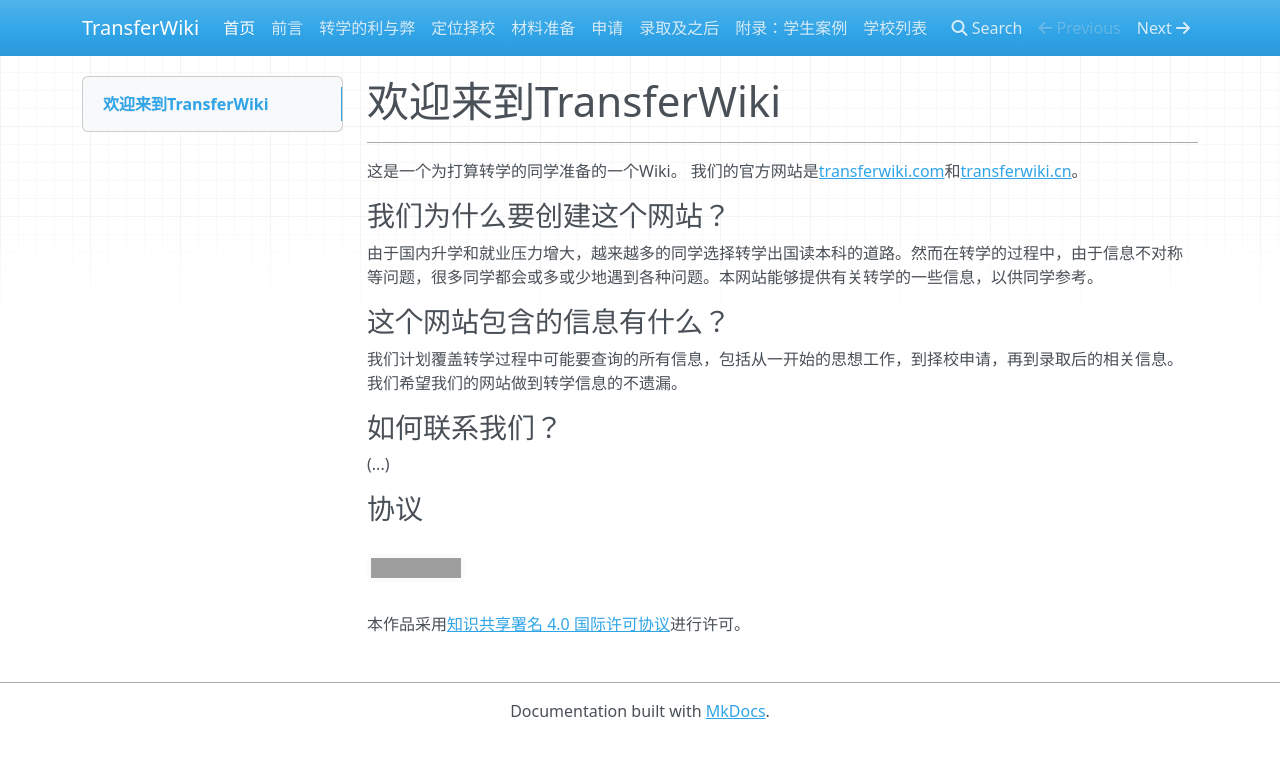
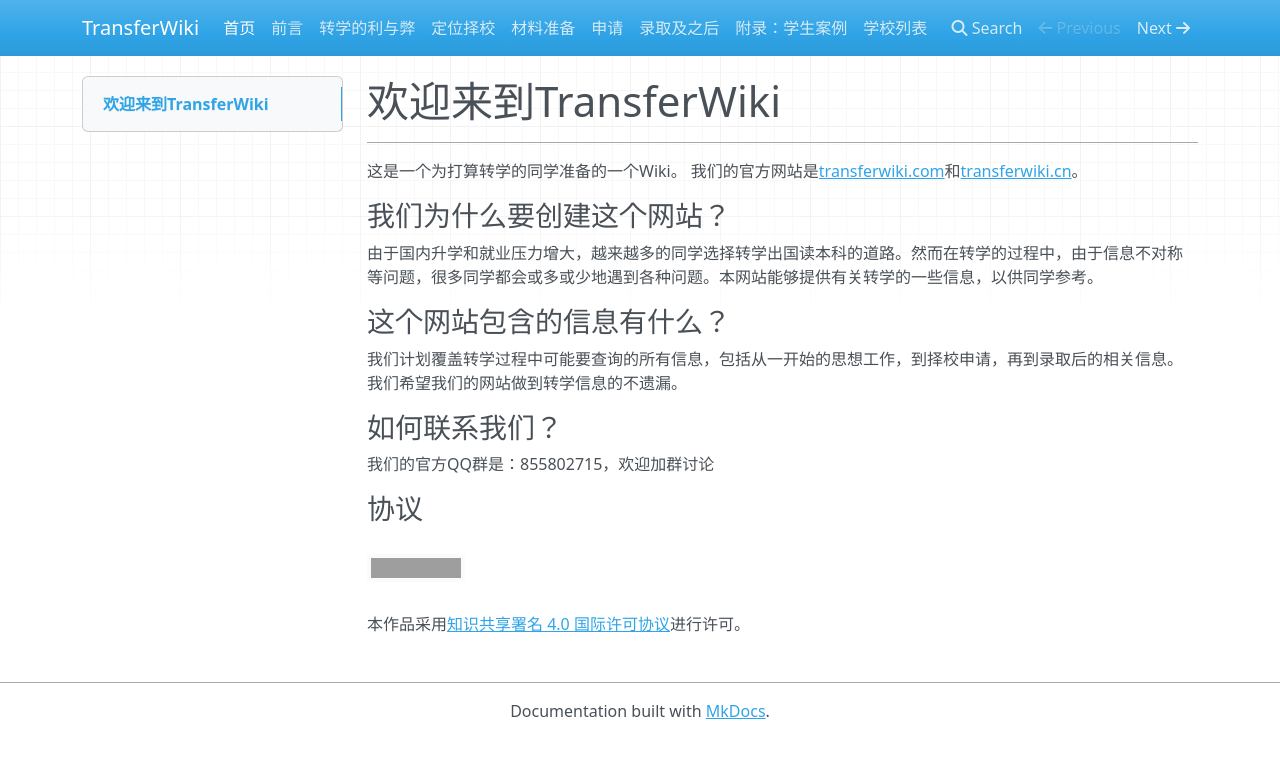
Before and after one commit to SihanXU/TransferWiki, an MkDocs documentation site: the page built from docs/index.md, in a window 1280 px wide. Shown: the top 758 px of the page. Built offline with MkDocs 1.6.1, drawn with Linux system fonts in a browser that asks for light colours; nearby versions of some CDN libraries; grey boxes are pictures that could not be loaded.

Commit message:
Update index.md

```diff
--- a/docs/index.md
+++ b/docs/index.md
@@ -15,7 +15,7 @@
 
 ### 如何联系我们？
 
-(...)
+我们的官方QQ群是：855802715，欢迎加群讨论
 
 ### 协议
 
```
